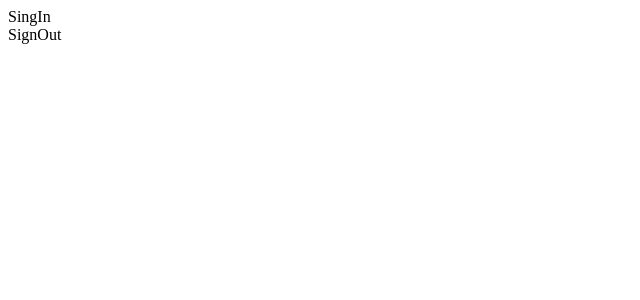
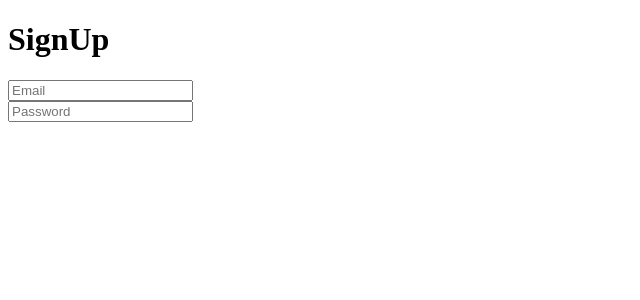
Before and after one commit to hasandeveloper/heimdall-react-client, a React (Create React App) app: page / in a window 1280 px wide. Shown: the top 300 px of the page, without its empty margins (0-640 px from the left). Built offline with nearby package versions, Linux system fonts and the light colour scheme.

Commit message:
chore: wip signup

```diff
--- a/package.json
+++ b/package.json
@@ -6,6 +6,7 @@
     "@testing-library/jest-dom": "^5.17.0",
     "@testing-library/react": "^13.4.0",
     "@testing-library/user-event": "^13.5.0",
+    "axios": "^1.6.2",
     "react": "^18.2.0",
     "react-dom": "^18.2.0",
     "react-router-dom": "^6.20.0",
--- a/src/App.jsx
+++ b/src/App.jsx
@@ -2,7 +2,7 @@ import React from 'react'
 import { BrowserRouter, Routes, Route } from 'react-router-dom'
 import  Home  from './Components/Home'
 import SingIn  from './Components/Authentication/SingIn'
-import SignOut  from './Components/Authentication/SignOut'
+import SignUp  from './Components/Authentication/SignUp'
 
 const App = () => {
   return (
@@ -10,7 +10,7 @@ const App = () => {
         <Routes>
             <Route path="/" element={<Home/>}/>
             <Route path="/sign_in" element={<SingIn/>}/>
-            <Route path="/sign_out" element={<SignOut/>}/>
+            <Route path="/sign_up" element={<SignUp/>}/>
         </Routes>
     </BrowserRouter>
   )
--- a/src/Components/Authentication/Form.jsx
+++ b/src/Components/Authentication/Form.jsx
@@ -1,8 +1,24 @@
 import React from 'react'
 
-const Form = () => {
+const Form = (props) => {
+
+
   return (
-    <div>Form</div>
+    <div>
+      <div>
+          <h1>
+              <span>{props.error.message}</span>
+          </h1>
+      </div>
+
+      <div>
+          <input value={props.formData.email} placeholder="Email" type="email" onChange={props.onChangeHandler} name="email" />
+      </div>
+
+      <div>
+          <input value={props.formData.password} placeholder="Password" type="password" onChange={props.onChangeHandler} name="password" />
+      </div>
+    </div>
   )
 }
 
--- a/src/Components/Authentication/SignOut.jsx
+++ /dev/null
@@ -1,10 +0,0 @@
-import React from 'react'
-import { URL, AUTHENTICATION_URI } from '../../Utils/ApiUrl'
-
-export const SignOut = () => {
-  return (
-    <div>SignOut</div>
-  )
-}
-
-export default SignOut
--- /dev/null
+++ b/src/Components/Authentication/SignUp.jsx
@@ -0,0 +1,26 @@
+import React, {useContext} from 'react'
+import { URL, AUTHENTICATION_URI } from '../../Utils/ApiUrl'
+import { AuthenticationContext } from '../../Context/AuthenticationContext'
+import Form from '../Authentication/Form'
+
+export const SignUp = () => {
+  const {signUpHandler, formData, error, onChangeHandler} = useContext(AuthenticationContext)
+
+  return (
+    <div>
+      <h1>
+        SignUp
+      </h1>
+
+      <form onSubmit={signUpHandler}>
+          <Form formData={formData}
+                error={error}
+                onChangeHandler={onChangeHandler}
+          />
+      </form>
+
+    </div>
+  )
+}
+
+export default SignUp
--- a/src/Components/Authentication/SingIn.jsx
+++ b/src/Components/Authentication/SingIn.jsx
@@ -1,9 +1,24 @@
-import React from 'react'
+import React, { useContext } from 'react'
+import { AuthenticationContext } from '../../Context/AuthenticationContext'
 import { URL, AUTHENTICATION_URI } from '../../Utils/ApiUrl'
 
 export const SingIn = () => {
+    // if you getting single variable/state/function from AuthenticationContext.js then use like below
+    // const signInHandler = useContext(AuthenticationContext)
+
+    const signInHandler = useContext(AuthenticationContext)
+
   return (
-    <div>SingIn</div>
+    <div>
+        <h1>
+            Login
+        </h1>
+
+        <form onSubmit={signInHandler}>
+
+        </form>
+
+    </div>
   )
 }
 
--- a/src/Components/Home.jsx
+++ b/src/Components/Home.jsx
@@ -1,12 +1,21 @@
 import React from 'react'
 import SignIn from './Authentication/SingIn'
-import SignOut from './Authentication/SignOut'
+import SignUp from './Authentication/SignUp'
+import {AuthenticationContextProvider} from '../Context/AuthenticationContext'
+import Form from './Authentication/Form'
 
 export const Home = () => {
+//  state_variable
+//  useEffect(){
+
+//  }
   return (
     <>
-        <SignIn/>
-        <SignOut/>
+        <AuthenticationContextProvider>
+
+            {/* <SignIn/> */}
+            <SignUp/>
+        </AuthenticationContextProvider>
     </>
   )
 }
--- /dev/null
+++ b/src/Context/AuthenticationContext.js
@@ -0,0 +1,38 @@
+import React, { createContext, useState } from 'react'
+import axios from 'axios'
+
+export const AuthenticationContext = createContext()
+
+export const AuthenticationContextProvider = ({children}) => {
+  const [formData, setFormData] = useState({
+    email: "",
+    password: "",
+    subdomain: ""
+  })
+
+  const [error, setError] = useState({
+    message: ""
+  })
+
+  const onChangeHandler = (e) => {
+
+  }
+
+  const signInHandler = (a) => {
+    alert(a)
+  }
+
+  const signUpHandler = (a) => {
+    alert(a)
+  }
+
+  return (
+    <>
+      {/* if you want to pass only single variable use like below */}
+      {/* <AuthenticationContext.Provider value={signInHandler}>{children}</AuthenticationContext.Provider> */}
+      <AuthenticationContext.Provider value={{signUpHandler, formData, error, onChangeHandler, signInHandler}}>{children}</AuthenticationContext.Provider>
+    </>
+  )
+}
+
+//
```
Also changed, not shown: src/Context/AuthenticationContext.jsx (deleted, +0 -9 lines), 1 other file (tests, documents, lock files or other folders).
